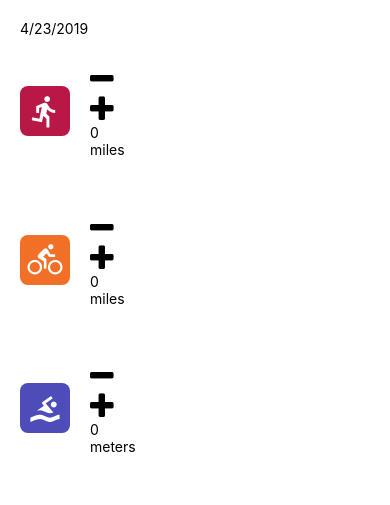
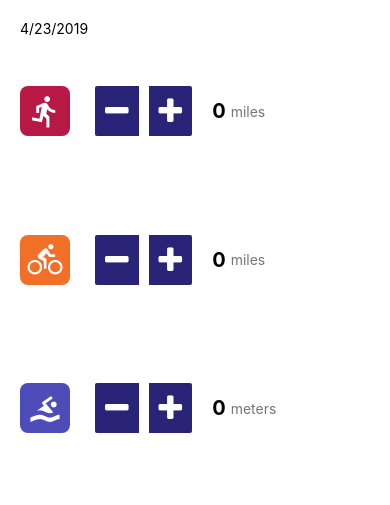
Before and after one commit to devrmateo/fitness-app, a React Native app: screen / in a window 390 px wide. Shown: the top 505 px of the page. Built offline with nearby package versions, Linux system fonts and the light colour scheme.

Commit message:
feat: Complete styling for buttons and metric text

```diff
--- a/components/Steppers.js
+++ b/components/Steppers.js
@@ -1,28 +1,100 @@
 import React from 'react'
-import { View, Text, TouchableOpacity } from 'react-native'
+import { View, Text, TouchableOpacity, StyleSheet, Platform } from 'react-native'
 import { FontAwesome, Entypo } from '@expo/vector-icons'
+import { white, gray, purple } from '../utils/colors'
 
 export default function UdaciSteppers ({ max, unit, step, value, onIncrement, onDecrement }) {
   return (
-    <View>
-      <View>
-        <TouchableOpacity onPress={onDecrement}>
+    <View style={styles.row}>
+      {Platform.OS === 'ios'
+        ? <View style={{ flexDirection: 'row' }}>
+            <TouchableOpacity
+              onPress={onDecrement}
+              style={[styles.iosBtn, { borderTopRightRadius: 0, borderBottomRightRadius: 0 }]}
+            >
+              <Entypo
+                name='minus'
+                size={30}
+                color={purple}
+              />
+            </TouchableOpacity>
+            <TouchableOpacity
+              onPress={onIncrement}
+              style={[styles.iosBtn, { borderTopLeftRadius: 0, borderBottomLeftRadius: 0 }]}
+            >
+              <Entypo
+                name='plus'
+                size={30}
+                color={purple}
+              />
+            </TouchableOpacity>
+          </View>
+        : <View style={{ flexDirection: 'row' }}>
+            <TouchableOpacity
+              onPress={onDecrement}
+              style={[styles.androidBtn, { borderTopRightRadius: 0, borderBottomRightRadius: 0 }]}
+            >
               <FontAwesome
                 name='minus'
                 size={30}
+                color={white}
               />
             </TouchableOpacity>
-        <TouchableOpacity onPress={onIncrement}>
+            <TouchableOpacity
+              onPress={onIncrement}
+              style={[styles.androidBtn, { borderTopLeftRadius: 0, borderBottomLeftRadius: 0 }]}
+            >
               <FontAwesome
                 name='plus'
                 size={30}
+                color={white}
               />
             </TouchableOpacity>
           </View>
-      <View>
-        <Text>{value}</Text>
-        <Text>{unit}</Text>
+      }
+      <View style={styles.metricCounter}>
+        <Text style={[styles.metricNumber, { marginRight: 5 }]}>{value}</Text>
+        <Text style={{ color: gray }}>{unit}</Text>
       </View>
     </View>
   )
 }
+
+const styles = StyleSheet.create({
+  row: {
+    flex: 1,
+    flexDirection: 'row',
+    alignItems: 'center',
+  },
+  iosBtn: {
+    justifyContent: 'center',
+    alignItems: 'center',
+    width: 55,
+    height: 45,
+    backgroundColor: white,
+    borderColor: purple,
+    borderWidth: 1,
+    borderRadius: 3,
+  },
+  androidBtn: {
+    alignItems: 'center',
+    margin: 5,
+    padding: 10,
+    backgroundColor: purple,
+    borderRadius: 2,
+  },
+  metricCounter: {
+    flex: 1,
+    flexDirection: 'row',
+    flexWrap: 'wrap',
+    justifyContent: 'flex-start',
+    alignItems: 'center',
+    marginLeft: 15,
+    height: 45,
+  },
+  metricNumber: {
+    fontSize: 20,
+    fontWeight: 'bold',
+    color: 'black',
+  }
+})
```
Lines whose indentation alone changed are shown as unchanged.
